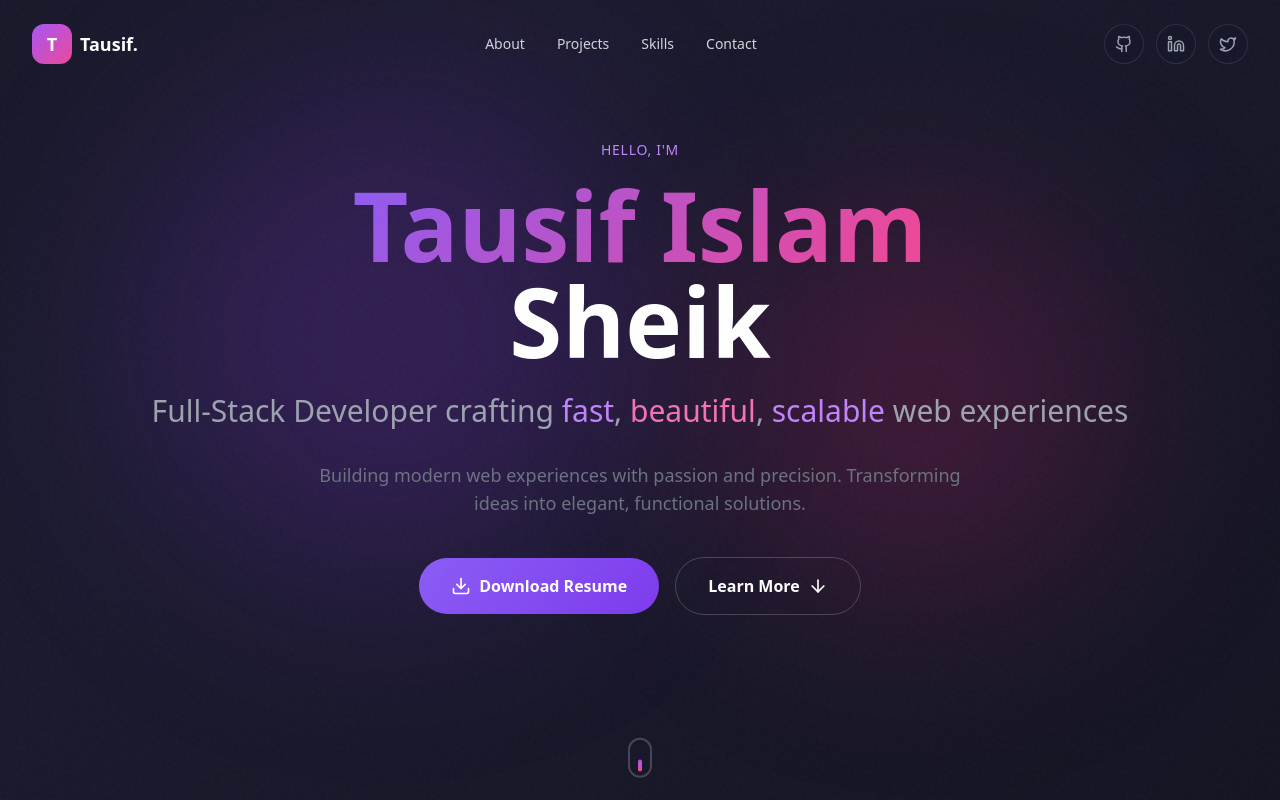
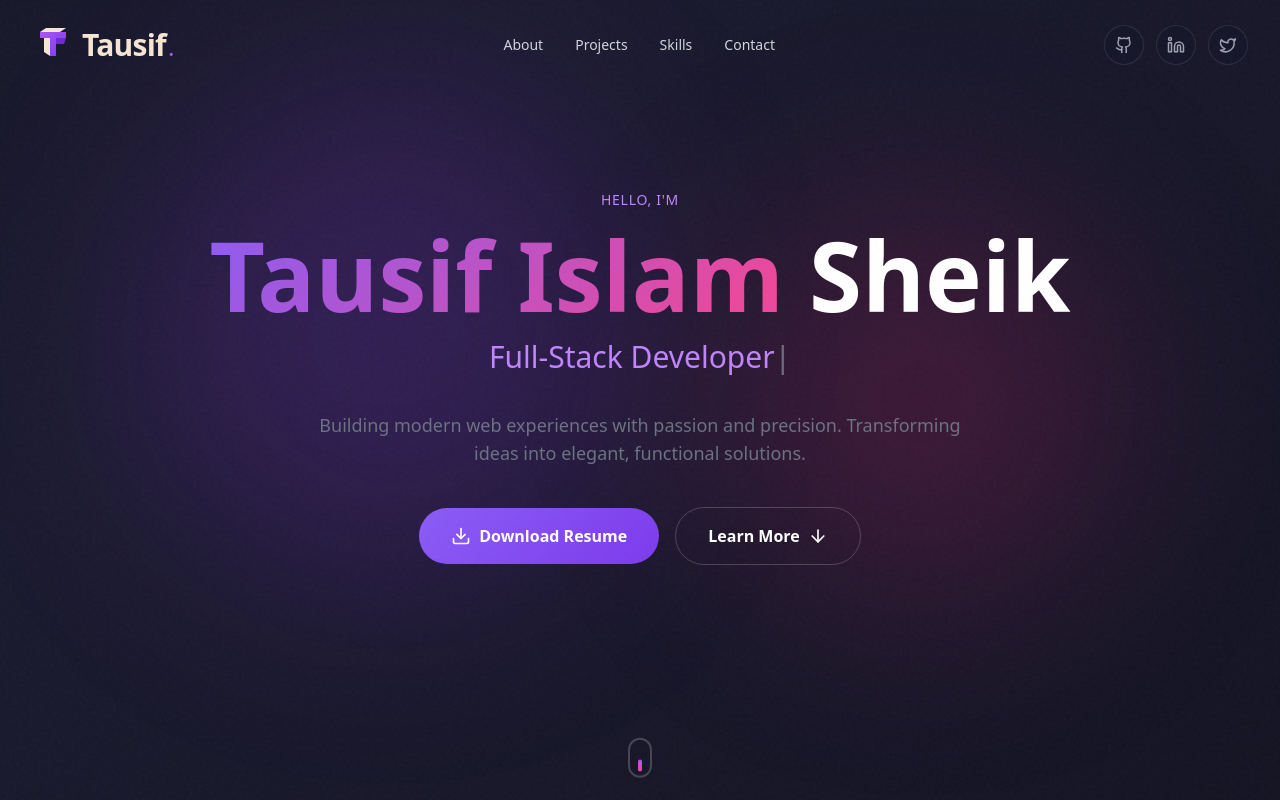
Before and after one commit to tausif-islam-sheik/Tausif-Islam-Sheik-Portfolio, a Next.js app: page / in a window 1280 px wide. Shown: the top 800 px of the page. Built offline with nearby package versions, Linux system fonts and the light colour scheme.

Commit message:
Logo updated

```diff
--- a/src/app/globals.css
+++ b/src/app/globals.css
@@ -46,6 +46,7 @@ body {
   background: var(--background);
   color: var(--foreground);
   overflow-x: hidden;
+  font-family: var(--font-montserrat), 'Montserrat', sans-serif;
 }
 
 /* Custom scrollbar */
--- a/src/app/layout.tsx
+++ b/src/app/layout.tsx
@@ -1,5 +1,12 @@
 import type { Metadata } from 'next'
+import { Montserrat } from 'next/font/google'
 import './globals.css'
+
+const montserrat = Montserrat({
+  subsets: ['latin'],
+  weight: ['300', '400', '500', '600', '700'],
+  variable: '--font-montserrat',
+})
 
 export const metadata: Metadata = {
   title: 'Tausif Islam Sheik | Full-Stack Developer',
@@ -20,7 +27,7 @@ export default function RootLayout({
 }) {
   return (
     <html lang="en" className="scroll-smooth">
-      <body className="antialiased">
+      <body className={`${montserrat.variable} font-sans antialiased`}>
         <div className="noise-overlay" />
         {children}
       </body>
--- a/src/components/Footer.tsx
+++ b/src/components/Footer.tsx
@@ -28,10 +28,22 @@ export default function Footer() {
           {/* Logo & Copyright */}
           <div className="text-center lg:text-left">
             <div className="flex items-center justify-center lg:justify-start gap-2 mb-2">
-              <div className="w-8 h-8 rounded-lg bg-gradient-to-br from-purple-500 to-pink-500 flex items-center justify-center">
-                <span className="text-white font-bold text-sm">T</span>
+              <svg width="34" height="34" viewBox="0 0 42 42" fill="none">
+                <defs>
+                  <linearGradient id="footer-logo-grad" x1="0%" y1="0%" x2="100%" y2="100%">
+                    <stop offset="0%" stopColor="#a855f7"/>
+                    <stop offset="100%" stopColor="#7c3aed"/>
+                  </linearGradient>
+                </defs>
+                <path d="M8 8H34V14H24V32H18V14H8V8Z" fill="url(#footer-logo-grad)"/>
+                <path d="M24 14H34L32 20H24V14Z" fill="#6d28d9"/>
+                <path d="M18 14V32L12 28V14H18Z" fill="#f5e6d3"/>
+                <path d="M8 8L14 4H34L28 8H8Z" fill="#f5e6d3"/>
+              </svg>
+              <div className="flex items-baseline">
+                <span className="text-[#f5e6d3] font-bold text-2xl tracking-tight">Tausif</span>
+                <span className="text-purple-500 text-xl ml-0.5">.</span>
               </div>
-              <span className="text-white font-semibold">Tausif.</span>
             </div>
             <p className="text-gray-500 text-sm">
               Building modern web experiences with <br /> passion and precision.
--- a/src/components/Navbar.tsx
+++ b/src/components/Navbar.tsx
@@ -57,11 +57,21 @@ export default function Navbar() {
               whileHover={{ scale: 1.02 }}
               whileTap={{ scale: 0.98 }}
             >
-              <div className="w-10 h-10 rounded-xl bg-gradient-to-br from-purple-500 to-pink-500 flex items-center justify-center">
-                <span className="text-white font-bold text-lg">T</span>
-              </div>
-              <div className="hidden sm:block">
-                <span className="text-white font-semibold text-lg">Tausif.</span>
+              <svg width="42" height="42" viewBox="0 0 42 42" fill="none">
+                <defs>
+                  <linearGradient id="nav-logo-grad" x1="0%" y1="0%" x2="100%" y2="100%">
+                    <stop offset="0%" stopColor="#a855f7"/>
+                    <stop offset="100%" stopColor="#7c3aed"/>
+                  </linearGradient>
+                </defs>
+                <path d="M8 8H34V14H24V32H18V14H8V8Z" fill="url(#nav-logo-grad)"/>
+                <path d="M24 14H34L32 20H24V14Z" fill="#6d28d9"/>
+                <path d="M18 14V32L12 28V14H18Z" fill="#f5e6d3"/>
+                <path d="M8 8L14 4H34L28 8H8Z" fill="#f5e6d3"/>
+              </svg>
+              <div className="hidden sm:flex items-baseline">
+                <span className="text-[#f5e6d3] font-bold text-3xl tracking-tight">Tausif</span>
+                <span className="text-purple-500 text-2xl ml-0.5">.</span>
               </div>
             </motion.a>
 
--- a/src/sections/Hero.tsx
+++ b/src/sections/Hero.tsx
@@ -1,32 +1,45 @@
 'use client'
 
-import { useEffect, useRef } from 'react'
+import { useEffect, useRef, useState } from 'react'
 import { motion } from 'framer-motion'
 import { Download, ArrowDown } from 'lucide-react'
 import gsap from 'gsap'
 
-
 export default function Hero() {
   const titleRef = useRef<HTMLHeadingElement>(null)
   const subtitleRef = useRef<HTMLParagraphElement>(null)
+  const [displayText, setDisplayText] = useState('')
+  const fullText = 'Full-Stack Developer'
 
   useEffect(() => {
     const ctx = gsap.context(() => {
-      // Text reveal animation
       gsap.fromTo(
         titleRef.current,
         { clipPath: 'inset(0 100% 0 0)', opacity: 0 },
         { clipPath: 'inset(0 0% 0 0)', opacity: 1, duration: 1.2, ease: 'power3.out', delay: 0.5 }
       )
-
-      gsap.fromTo(
-        subtitleRef.current,
-        { y: 30, opacity: 0 },
-        { y: 0, opacity: 1, duration: 0.8, ease: 'power2.out', delay: 1 }
-      )
     })
 
     return () => ctx.revert()
+  }, [])
+
+  useEffect(() => {
+    let index = 0
+
+    const startDelay = setTimeout(() => {
+      const interval = setInterval(() => {
+        if (index <= fullText.length) {
+          setDisplayText(fullText.slice(0, index))
+          index++
+        } else {
+          clearInterval(interval)
+        }
+      }, 100)
+
+      return () => clearInterval(interval)
+    }, 1500)
+
+    return () => clearTimeout(startDelay)
   }, [])
 
   const handleScrollToAbout = () => {
@@ -87,23 +100,23 @@ export default function Hero() {
         {/* Main Title */}
         <h1
           ref={titleRef}
-          className="text-5xl sm:text-7xl lg:text-8xl font-bold mb-6"
+          className="text-5xl sm:text-7xl lg:text-8xl font-bold mb-4"
         >
-          <span className="gradient-text">Tausif Islam</span>
-          <br />
+          <span className="gradient-text">Tausif Islam</span>{' '}
           <span className="text-white">Sheik</span>
         </h1>
 
-        {/* Subtitle with typing effect */}
-        <p
+        {/* Typewriter designation */}
+        <motion.p
           ref={subtitleRef}
-          className="text-xl sm:text-2xl lg:text-3xl text-gray-400 mb-8"
+          className="text-xl sm:text-2xl lg:text-3xl text-gray-400 mb-8 min-h-[40px]"
+          initial={{ opacity: 0 }}
+          animate={{ opacity: 1 }}
+          transition={{ delay: 1, duration: 0.5 }}
         >
-          Full-Stack Developer crafting{' '}
-          <span className="text-purple-400">fast</span>,{' '}
-          <span className="text-pink-400">beautiful</span>,{' '}
-          <span className="text-purple-400">scalable</span> web experiences
-        </p>
+          <span className="text-purple-400">{displayText}</span>
+          <span className="animate-pulse">|</span>
+        </motion.p>
 
         {/* Description */}
         <motion.p
```
